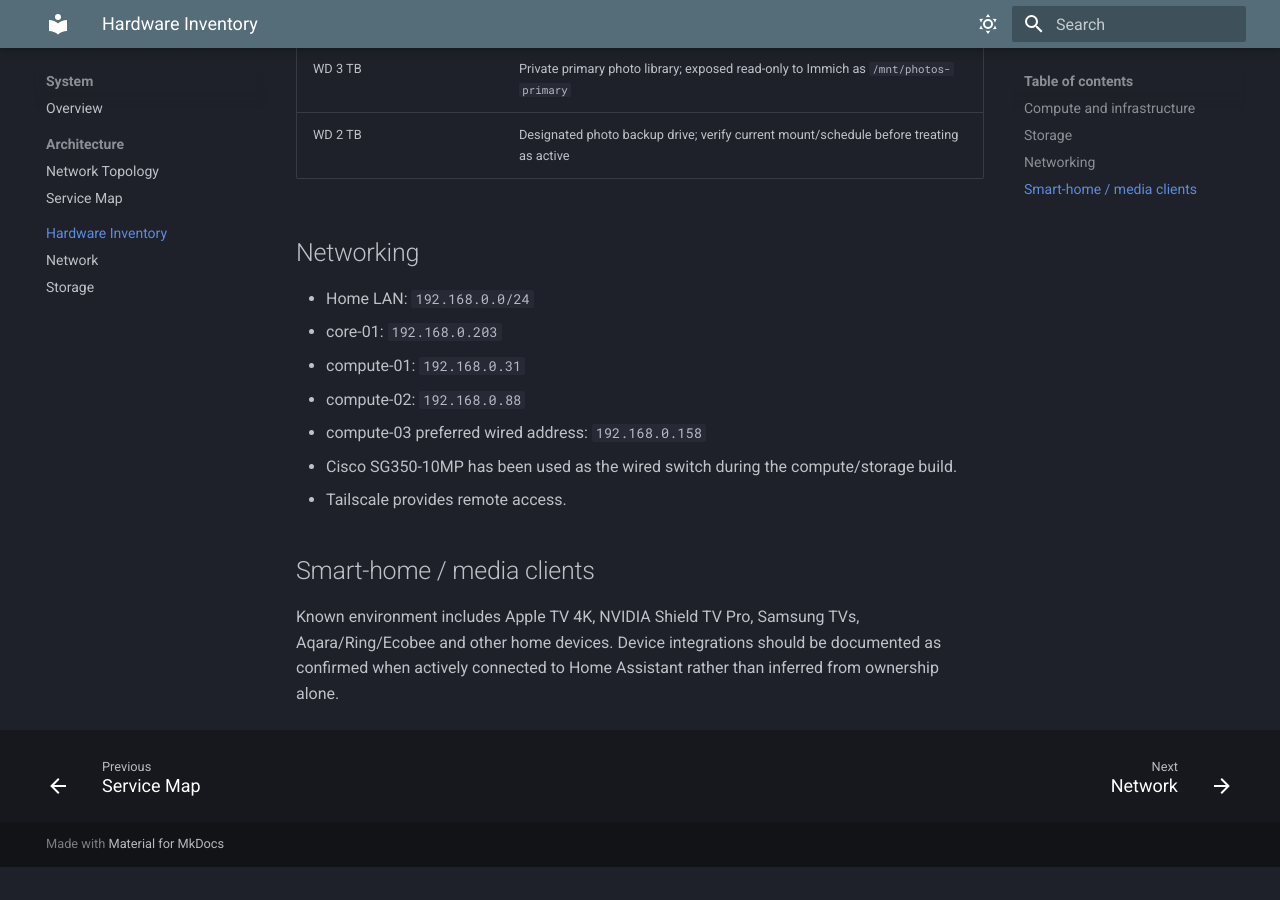
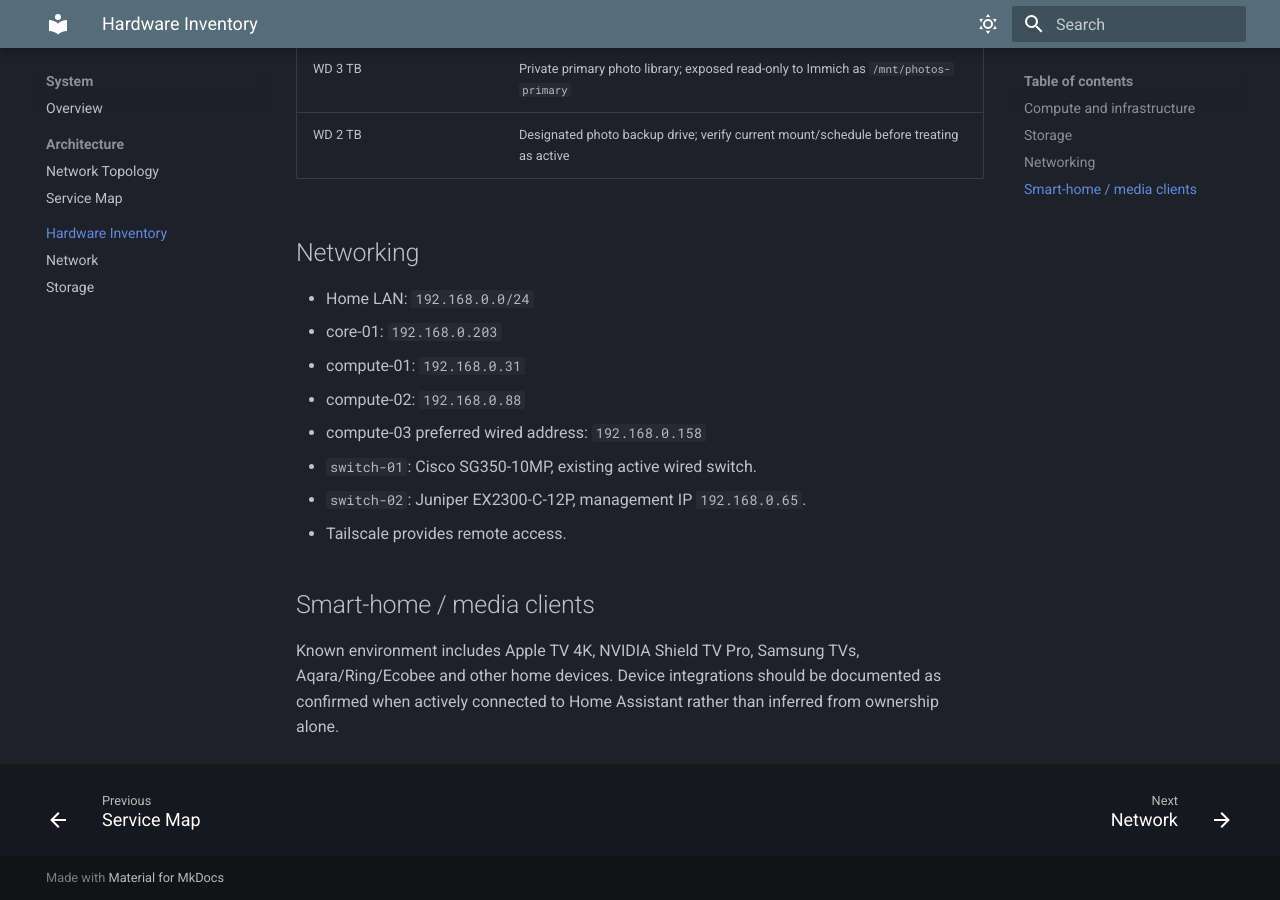
Before and after one commit to prabhat324/p2-home-os, an MkDocs documentation site: the page built from docs/02-hardware-inventory.md, in a window 1280 px wide and 900 px high, scrolled down 740 px. Built offline with MkDocs 1.6.1 and Material for MkDocs 9.7.7, drawn with Linux system fonts in a browser that asks for light colours; before the commit the page ends 1607 px from its top, so only the background shows below that.

Commit message:
Correct switch identities in hardware inventory

```diff
--- a/docs/02-hardware-inventory.md
+++ b/docs/02-hardware-inventory.md
@@ -24,7 +24,8 @@
 - compute-01: `192.168.0.31`
 - compute-02: `192.168.0.88`
 - compute-03 preferred wired address: `192.168.0.158`
-- Cisco SG350-10MP has been used as the wired switch during the compute/storage build.
+- `switch-01`: Cisco SG350-10MP, existing active wired switch.
+- `switch-02`: Juniper EX2300-C-12P, management IP `192.168.0.65`.
 - Tailscale provides remote access.
 
 ## Smart-home / media clients
```
